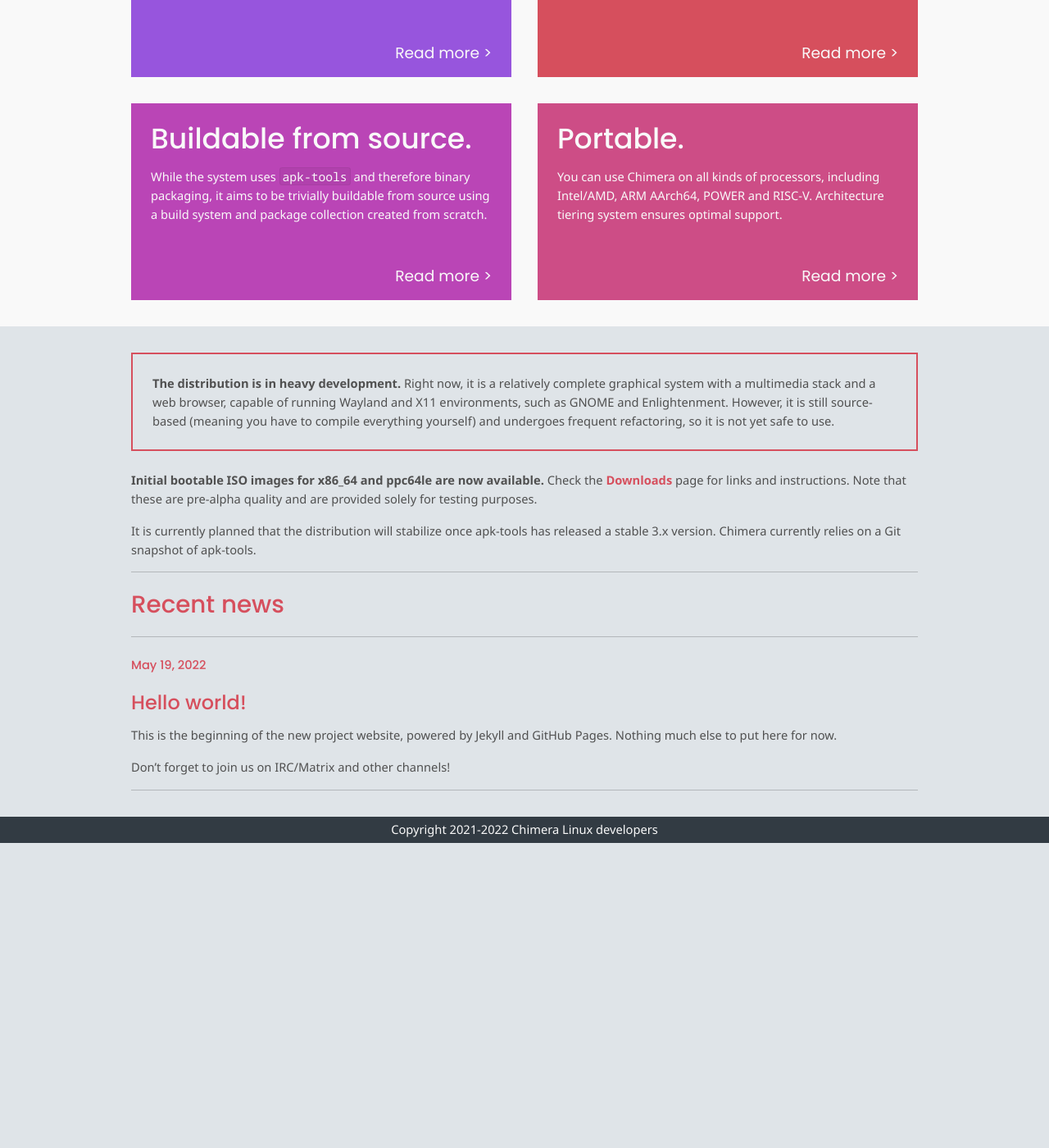
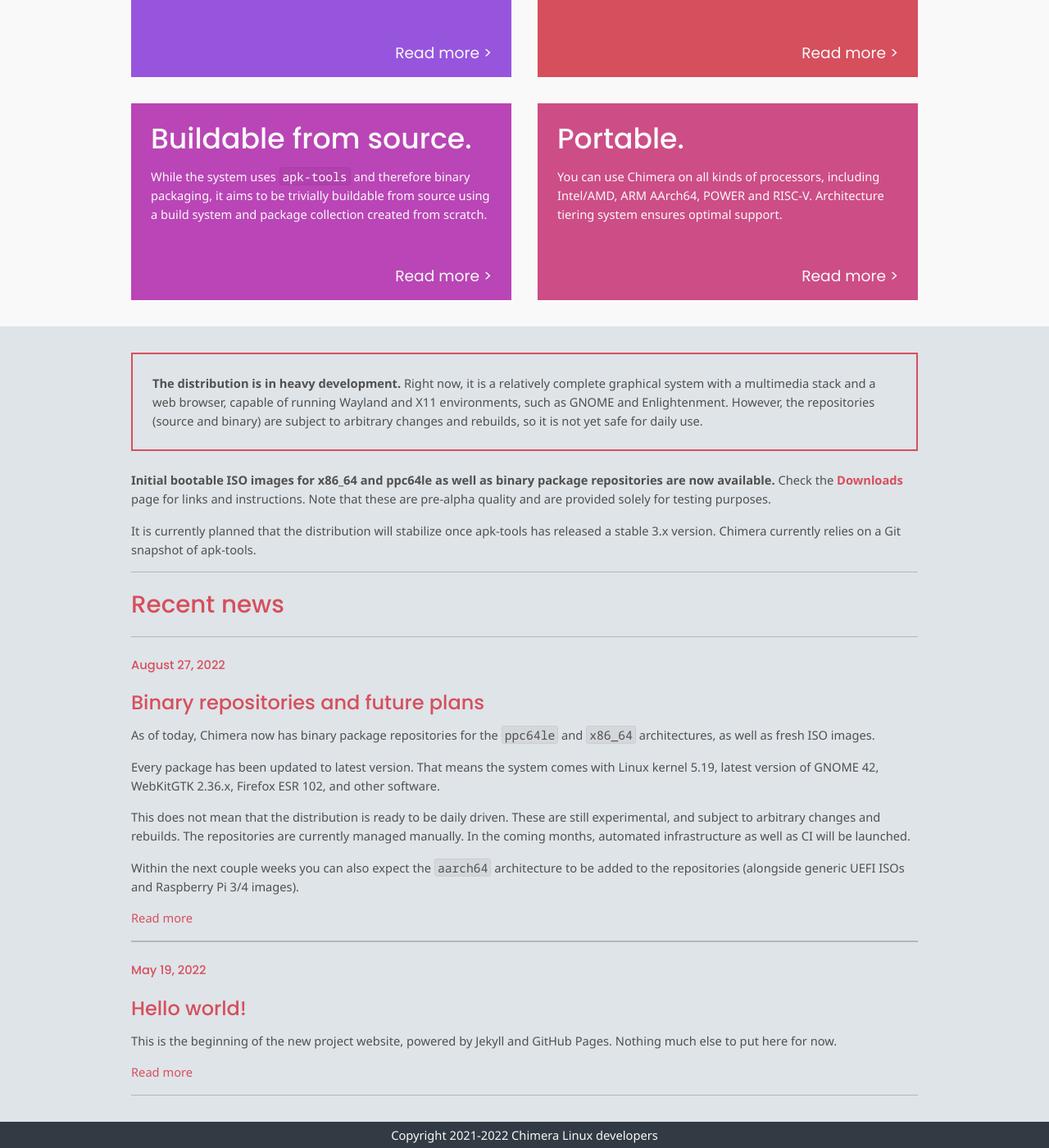
Before and after one commit to chimera-linux/chimera-linux.github.io, a Jekyll site: the page built from index.html, in a window 1280 px wide and 1400 px high, scrolled down 612 px. Shown: the whole window at 82% size. Built offline with Jekyll 4.4.1, drawn with Linux system fonts in a browser that asks for light colours; before the commit the page ends 1640 px from its top, so only the background shows below that.

Commit message:
new update

```diff
--- /dev/null
+++ b/_posts/2022-08-27-repos-and-plans.md
@@ -0,0 +1,53 @@
+---
+title: Binary repositories and future plans
+layout: post
+excerpt_separator: <!--more-->
+---
+
+As of today, Chimera now has binary package repositories for the
+`ppc64le` and `x86_64` architectures, as well as fresh ISO images.
+
+Every package has been updated to latest version. That means the
+system comes with Linux kernel 5.19, latest version of GNOME 42,
+WebKitGTK 2.36.x, Firefox ESR 102, and other software.
+
+This does not mean that the distribution is ready to be daily driven.
+These are still experimental, and subject to arbitrary changes and
+rebuilds. The repositories are currently managed manually. In the
+coming months, automated infrastructure as well as CI will be launched.
+
+Within the next couple weeks you can also expect the `aarch64` architecture
+to be added to the repositories (alongside generic UEFI ISOs and Raspberry
+Pi 3/4 images).
+
+<!--more-->
+
+The `main` repository is automatically installed in any Chimera system.
+To add the `contrib` repository, add `chimera-repo-contrib`. To get debug
+packages, you can add `chimera-repo-main-debug` or `chimera-repo-contrib-debug`.
+
+Packages outside of `main` and `contrib` are not built.
+
+This also means that the new ISOs do not contain any tooling necessary to
+bootstrap the system, as you can easily install that yourself.
+
+Additionally, repos, images as well as auxiliary files such as bootstrap
+tarballs for language toolchains can now be found on a stable URL, which
+is [https://repo.chimera-linux.org](https://repo.chimera-linux.org).
+
+## Future plans
+
+The immediate goal is to launch the `aarch64` repos and images.
+
+The primary near-term goal is to reach the alpha milestone. That is
+available on [GitHub Issues](https://github.com/chimera-linux/cports/milestone/1).
+
+The milestone is subject to expansion, with current completion ETA being
+somewhere around November. Once the project has reached alpha phase, it
+will be ready for some careful daily driving and additional packaging.
+
+From there, it is expected that things will stabilize more, so that they can
+eventually be declared safe for general use.
+
+Alongside that, there are also plans to launch packages and images for the
+RISC-V architecture, once the build hardware issue is solved.
--- a/index.html
+++ b/index.html
@@ -88,17 +88,18 @@
             <strong>The distribution is in heavy development.</strong> Right
             now, it is a relatively complete graphical system with a multimedia
             stack and a web browser, capable of running Wayland and X11
-            environments, such as GNOME and Enlightenment. However, it is still
-            source-based (meaning you have to compile everything yourself) and
-            undergoes frequent refactoring, so it is not yet safe to use.
+            environments, such as GNOME and Enlightenment. However, the
+            repositories (source and binary) are subject to arbitrary changes
+            and rebuilds, so it is not yet safe for daily use.
         </p>
     </div>
     <div id="bottom_iso">
         <p>
-            <strong>Initial bootable ISO images for x86_64 and ppc64le are now
-            available.</strong> Check the <a href="/downloads">Downloads</a>
-            page for links and instructions. Note that these are pre-alpha
-            quality and are provided solely for testing purposes.
+            <strong>Initial bootable ISO images for x86_64 and ppc64le as well
+            as binary package repositories are now available.</strong> Check
+            the <a href="/downloads">Downloads</a> page for links and
+            instructions. Note that these are pre-alpha quality and are
+            provided solely for testing purposes.
         </p>
         <p>
             It is currently planned that the distribution will stabilize once
@@ -112,7 +113,8 @@
         <div class="bottom_post">
             <h4>{{ post.date | date: "%B %d, %Y" }}</h4>
             <h3><a href="{{ post.url }}">{{ post.title }}</a></h3>
-            {{ post.content }}
+            {{ post.excerpt }}
+            <p><a href="{{ post.url }}">Read more</a></p>
         </div>
         {% endfor %}
     </div>
```
Also changed, not shown: _docs/installation.md (+3 -8 lines), assets/screenshot.png, assets/thumb.png.
